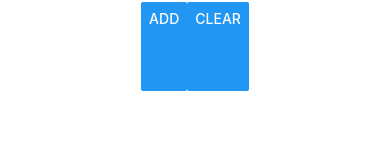
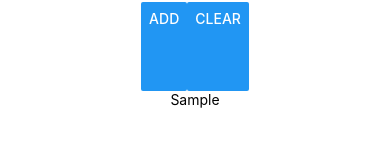
Before and after one commit to Janphan/React-Native-Assignment, a React Native app in the folder shopping_list/: screen / in a window 390 px wide. Both pictures are taken after typing "Sample" into the empty fields and a click on the button "ADD". Shown: the part 255-402 px from the top of the page. Built offline with nearby package versions, Linux system fonts and the light colour scheme.

Commit message:
fix: add {} to item to render flatlist

```diff
--- a/shopping_list/App.js
+++ b/shopping_list/App.js
@@ -8,13 +8,18 @@ export default function App() {
   const [shoplist, setShoplist] = useState([]);
 
   const handleAdd = () => {
-    Alert.alert("Button pressed")
-    setShoplist([...shoplist, { key: String(shoplist.length), content: toshop }]);
-    setToShop("");
-    console.log(shoplist);
+    // Alert.alert("Button pressed")
+    if (toshop.trim().length > 0) {
+      setShoplist([...shoplist, { key: String(shoplist.length), content: toshop }]);
+      setToShop("");
+      console.log(shoplist);
+    } else {
+      Alert.alert("Error", "Please enter a valid item");
+    }
+
   }
   const handleClear = () => {
-    Alert.alert("Button pressed")
+    // Alert.alert("Button pressed")
     setShoplist([]);
   }
   return (
@@ -36,7 +41,7 @@ export default function App() {
       <View style={styles.list}>
         <FlatList
           data={shoplist}
-          renderItem={(item) => <Text>{item.content}</Text>}
+          renderItem={({ item }) => <Text>{item.content}</Text>}
           ListEmptyComponent={ListEmptyComponent}
         />
       </View>
```
